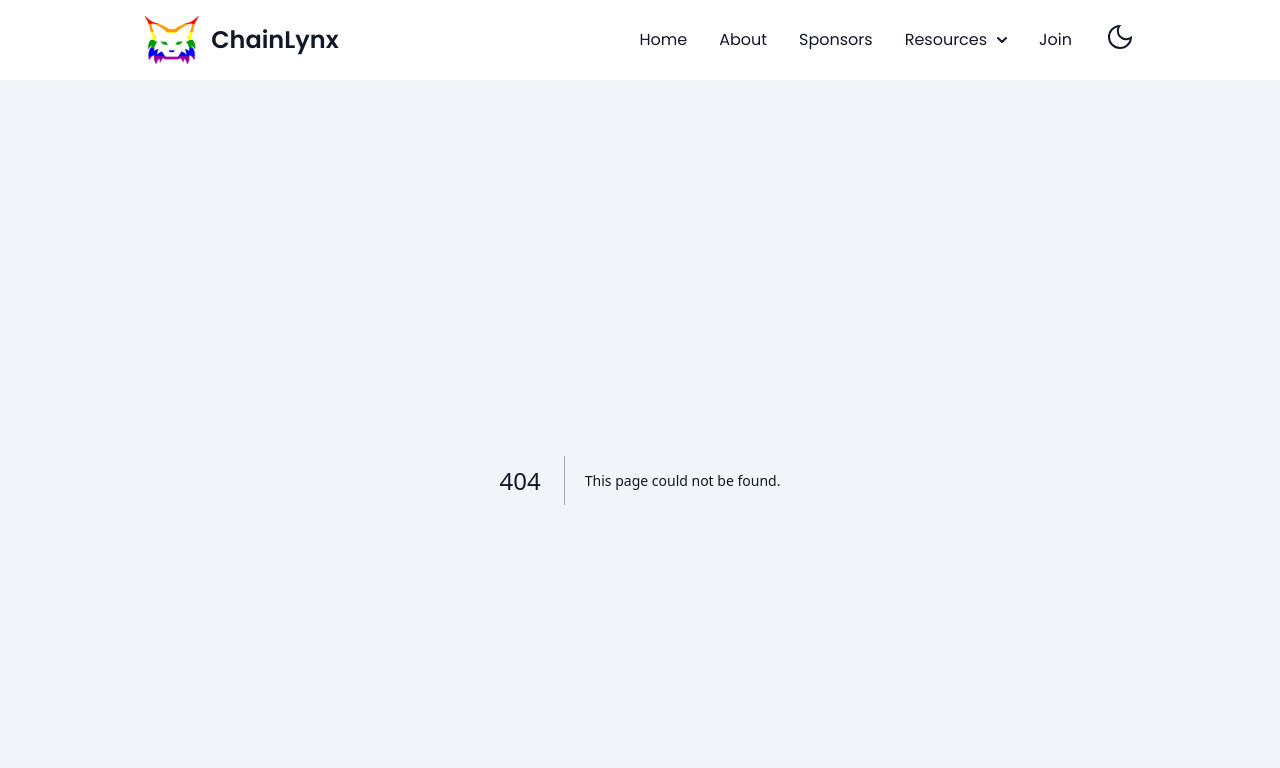
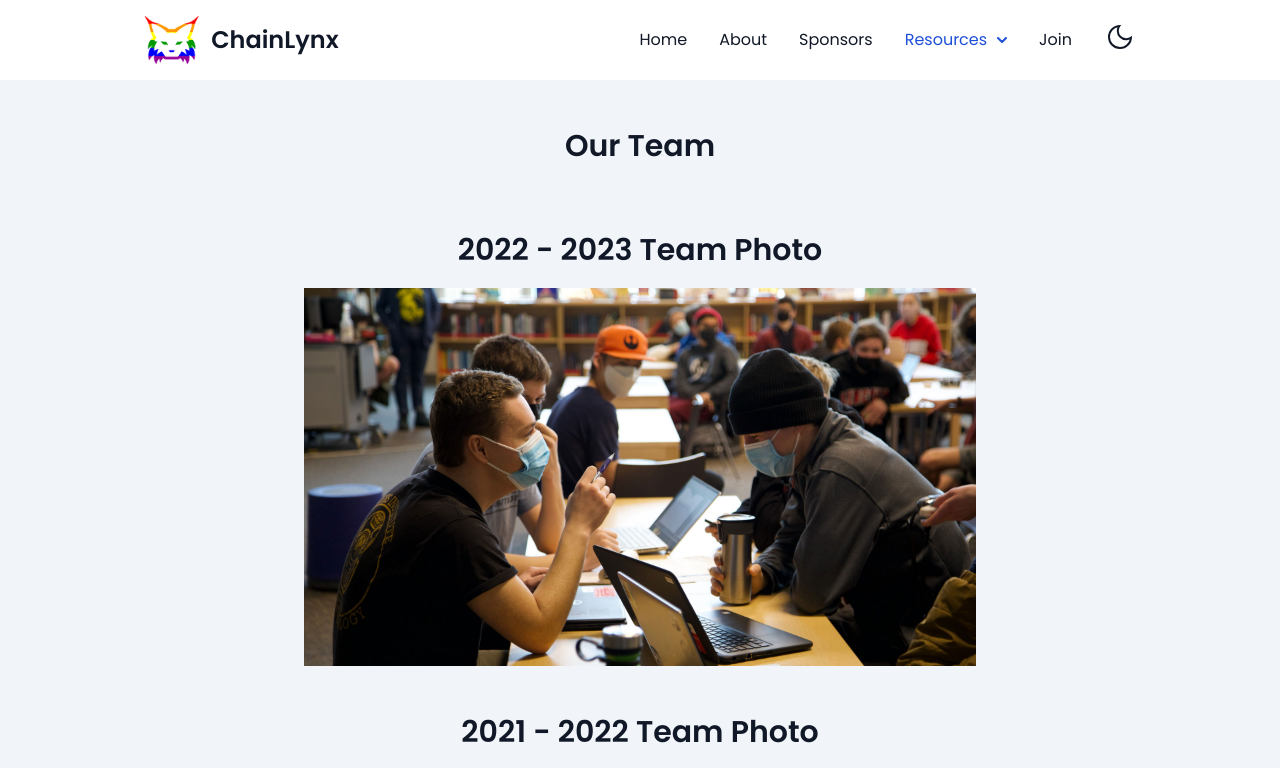
Before and after one commit to ChainLynxRobotics/ChainLynxWebsite, a Next.js app: page /team in a window 1280 px wide. Before the commit this address had no page. Shown: the top 768 px of the page. Built offline with nearby package versions, Linux system fonts and the light colour scheme.

Commit message:
Added /team page

```diff
--- a/config/robot.yml
+++ b/config/robot.yml
@@ -11,7 +11,7 @@ subtitle: "Our robot is designed and built by our students, with the help of our
 
 # Sections of the page, each one gets a title and an image gallery.
 sections:
-  - id: "2022-2023" # This id is used for the table of contents, and for linking to the section. For example, this would be /about#2022-2023 (NOTE: This value must be unique and cannot contain spaces)
+  - id: "2022-2023" # This id is used for the table of contents, and for linking to the section. For example, this would be /robot#2022-2023 (NOTE: This value must be unique and cannot contain spaces)
     title: "2022 - 2023 Design" # The title of the section, displayed above the photos
     pictures: # Image to show, this follows the same rules as the pictures section in config/index.yml
       - desc: "Picture 1 (temp description)"
--- /dev/null
+++ b/config/team.yml
@@ -0,0 +1,22 @@
+# This file contains the configuration for the home (default path) page.
+
+# Everything in this file is listen in chronological order to how they appear on the page.
+# Both HTML and Markdown are supported in most values.
+
+
+# The large text at the top of the page.
+title: "Our Team"
+# The smaller text below the title.
+subtitle: ""
+
+# Sections of the page, each one gets a title and an image gallery.
+sections:
+  - id: "2022-2023" # This id is used for the table of contents, and for linking to the section. For example, this would be /team#2022-2023 (NOTE: This value must be unique and cannot contain spaces)
+    title: "2022 - 2023 Team Photo" # The title of the section, displayed above the photo
+    picture: "/imgs/index/kickoff.jpg" # Image to show, this follows the same rules as the picture url in config/index.yml
+  - id: "2021-2022"
+    title: "2021 - 2022 Team Photo"
+    picture: "/imgs/index/kickoff.jpg"
+  - id: "2020-2021"
+    title: "2020 - 2021 Team Photo"
+    picture: "/imgs/index/kickoff.jpg"
--- a/src/app/layout.tsx
+++ b/src/app/layout.tsx
@@ -27,8 +27,9 @@ export default function RootLayout({
           <NavbarItem title="Home" href="/"></NavbarItem>
           <NavbarItem title="About" href="/about"></NavbarItem>
           <NavbarItem title="Sponsors" href="/sponsors"></NavbarItem>
-          <NavbarDropdown title="Resources" href={["/robot","/calendar"]}>
+          <NavbarDropdown title="Resources" href={["/robot", "/team", "/calendar"]}>
             <NavbarDropdownItem title="Our Robot" href="/robot"></NavbarDropdownItem>
+            <NavbarDropdownItem title="Our Team" href="/team"></NavbarDropdownItem>
             <NavbarDropdownItem title="Calendar" href="/calendar"></NavbarDropdownItem>
           </NavbarDropdown>
           <NavbarItem title="Join" href="/join"></NavbarItem>
--- /dev/null
+++ b/src/app/team/page.tsx
@@ -0,0 +1,26 @@
+import { getConfig, parseMD, parseMDInline } from "../util/configReader";
+import Footer from "../components/Footer";
+import ImageCarousel from "../components/ImageCarousel";
+
+
+export default function Team() {
+
+    // Reads the team.yml file in /config and parses it into a JS object
+    const config = getConfig('team.yml');
+
+    return (
+        <main className="flex flex-col items-center justify-between p-4 pt-8 sm:p-12 pb-0 sm:pb-0 gap-12 relative">
+            <div className="max-w-4xl flex flex-col items-center markdown">
+                <h1 dangerouslySetInnerHTML={parseMDInline(config.title)}></h1>
+                <div className="text-center" dangerouslySetInnerHTML={parseMD(config.subtitle)}></div>
+            </div>
+            {(config.sections.map((section: any) => (
+                <div id={section.id} className="max-w-4xl flex flex-col items-center markdown" key={section.id}>
+                    <h1 dangerouslySetInnerHTML={parseMDInline(section.title)}></h1>
+                    <img src={section.picture} alt={section.title} className="max-w-2xl w-full"></img>
+                </div>
+            )))}
+            <Footer />
+        </main>
+    );
+}
```
